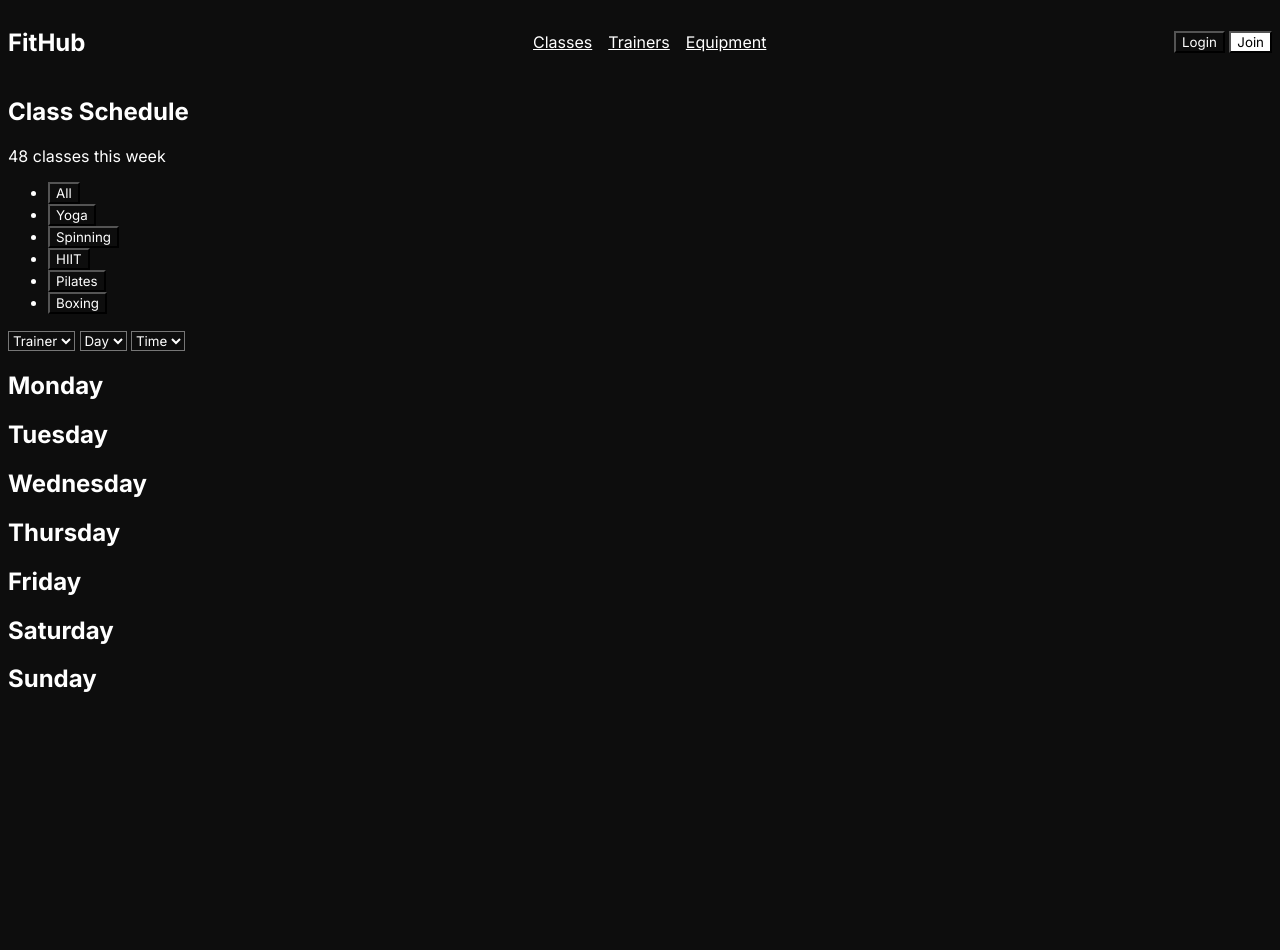
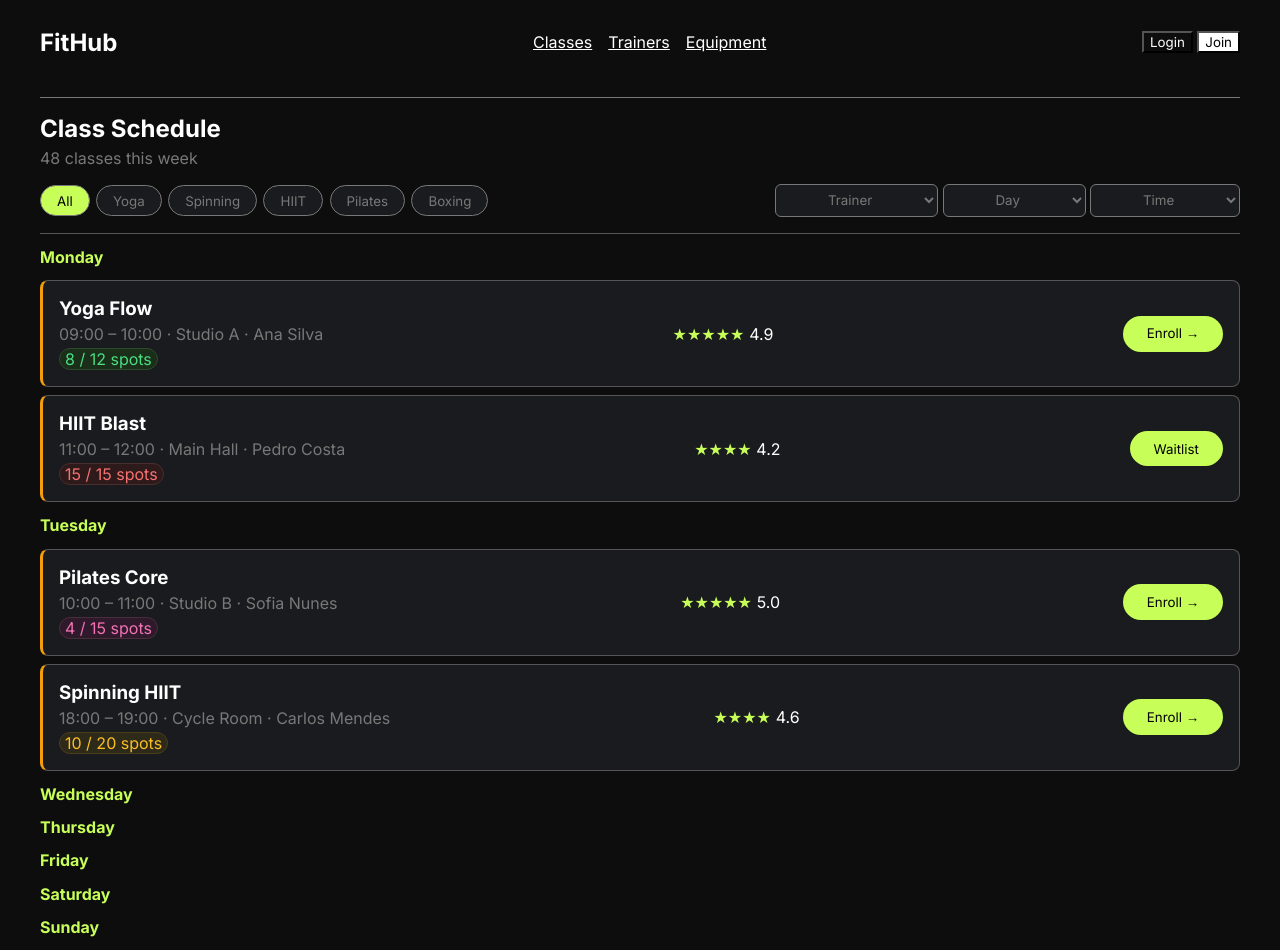
Before and after one commit to FEUP-LTW-2026/ltw-project-ltw16g07, a PHP site: page /classes.html in a window 1280 px wide. Before the commit the page ends 692 px from the top, so only its background shows below. Run offline with PHP 8.4, Linux system fonts and the light colour scheme.

Commit message:
css feito

```diff
--- /dev/null
+++ b/classes.css
@@ -0,0 +1,164 @@
+body {
+  padding: 0 2rem;
+}
+
+#menu h1{
+    border-top: 1px solid #797878;
+    margin-bottom: 5px;
+    padding-top:1rem;
+}
+#menu p{
+    color:#797878;
+    margin-bottom: 0.10rem;
+    margin-top: 0;
+
+}
+
+
+#menu ul {
+    display:flex;
+    flex-wrap:wrap;
+    gap: 0.4rem;
+    list-style: none;
+    padding:0;
+
+
+}
+
+.filter-btn:hover {
+  background: #c7ff58;
+  color: #000;
+
+}
+
+.filter-btn {
+    border:1px solid #797878;
+    border-radius: 999px;
+    padding: 0.4rem 1rem;
+    background-color: #1a1b1e;
+    color:#797878;
+}
+
+.filter-btn.active {
+  background: #c7ff58;
+  color: #000;
+}
+
+.filters select{
+    border:1px solid #797878;
+    border-radius: 6px;
+    padding:0.4rem 3rem;
+    background-color: #1a1b1e;
+    color:#797878;
+
+
+
+}
+
+.filter-row {
+  display: flex;
+  justify-content: space-between;
+  align-items: center;
+  border-bottom: 1px solid #555;
+  padding-bottom: 0.03rem;
+
+}
+
+.day h2 {
+  color: #c7ff58;
+}
+
+.class-card {
+  display: flex;
+  align-items: center;
+  justify-content: space-between;
+  gap: 1rem;
+  background: #1a1b1e;
+  border: 1px solid #555;
+  border-left: 3px solid #f59e0b;
+  border-radius: 8px;
+  padding: 1rem;
+  margin-bottom: 0.5rem;
+}
+
+.action-btn {
+  background: #c7ff58;
+  color: #000;
+  border: none;
+  border-radius: 999px;
+  padding: 0.6rem 1.5rem;
+}
+
+.class-actions{
+    background: #1a1b1e;
+}
+
+.class-info {
+  background: #1a1b1e;
+  display: flex;
+  flex-direction: column;
+  gap: 0.25rem;
+}
+
+.day h2 {
+  font-weight: 700;
+  font-size: 1rem;
+}
+
+.rating{
+    background: #1a1b1e;
+    display: flex;
+    align-items: center;
+    gap: 0.3rem;
+
+}
+
+.title{
+    background: #1a1b1e;
+    margin:0;
+}
+
+.info{
+    color: #797878;
+    background: #1a1b1e;
+    margin: 0;
+}
+
+.spots{
+    color: #4ade80;
+    background:#1a2e1a;
+    padding-left:5px;
+    padding-right: 5px;
+    margin: 0;
+    border-radius: 500px;
+    width: fit-content;
+}
+
+.rating .stars {
+  background: #1a1b1e;
+  color: #c7ff58;
+}
+
+[data-type="yoga"] .spots {
+  background: #1a2e1a;
+  border: 1px solid #2d4a2d;
+  color: #4ade80;
+}
+
+[data-type="hiit"] .spots {
+  background: #2e1a1a;
+  border: 1px solid #4a2d2d;
+  color: #f87171;
+}
+
+[data-type="pilates"] .spots {
+  background: #2e1a2a;
+  border: 1px solid #4a2d3d;
+  color: #f472b6;
+}
+
+[data-type="spinning"] .spots {
+  background: #2e2a1a;
+  border: 1px solid #4a3d1a;
+  color: #fbbf24;
+}
--- a/classes.html
+++ b/classes.html
@@ -2,6 +2,7 @@
 <html>
     <head>
         <title>FitHub</title>
+        <link rel="stylesheet" href="classes.css">
         <link rel="stylesheet" href="style.css">
         <link href="https://fonts.googleapis.com/css2?family=Inter:wght@400;500;600;700&display=swap" rel="stylesheet">
     </head>
@@ -21,16 +22,17 @@
         <nav id="menu">
             <h1>Class Schedule</h1>
             <p>48 classes this week</p>
-            <ul>
-                <li><button class="filter-btn" data-filter="All">All</button></li>
+            <div class="filter-row">
+              <ul>
+                <li><button class="filter-btn active" data-filter="All">All</button></li>
                 <li><button class="filter-btn" data-filter="Yoga">Yoga</button></li>
                 <li><button class="filter-btn" data-filter="Spinning">Spinning</button></li>
                 <li><button class="filter-btn" data-filter="HIIT">HIIT</button></li>
                 <li><button class="filter-btn" data-filter="Pilates">Pilates</button></li>
                 <li><button class="filter-btn" data-filter="Boxing">Boxing</button></li>
             </ul>
-        </nav>
-        <div class="filters">
+
+           <div class="filters">
 
             <select id="trainer-filter">
                <option value="">Trainer</option>
@@ -44,15 +46,67 @@
               <option value="">Time</option>
             </select>
 
-        </div>
+            </div>
+            </div>
+        </nav>
         <div class="schedule">
             <div class="day" data-day="monday">
                 <h2>Monday</h2>
-                <div class="classes-container"></div>
+                <div class="classes-container">
+                 <div class="class-card" data-type="yoga">
+                   <div class="class-info">
+                    <h3 class="title">Yoga Flow</h3>
+                    <p class="info">09:00 – 10:00 · Studio A · Ana Silva</p>
+                    <p class="spots">8 / 12 spots</p>
+                   </div>
+                    <p class="rating"><span class="stars">★★★★★</span> 4.9</p>
+                    <div class="class-actions">
+                     <button class="action-btn enroll">Enroll →</button>
+                    </div>
+                 </div>
+
+                 <div class="class-card" data-type="hiit">
+                    <div class="class-info">
+                     <h3 class="title">HIIT Blast</h3>
+                     <p class="info">11:00 – 12:00 · Main Hall · Pedro Costa</p>
+                     <p class="spots">15 / 15 spots</p>
+                    </div>
+                     <p class="rating"><span class="stars">★★★★</span> 4.2</p>
+                     <div class="class-actions">
+                      <button class="action-btn waitlist">Waitlist</button>
+                     </div>
+                 </div>
+                </div>
             </div>
             <div class="day" data-day="tuesday">
                 <h2>Tuesday</h2>
-                <div class="classes-container"></div>
+                <div class="classes-container">
+
+                  <div class="class-card" data-type="pilates">
+                   <div class="class-info">
+                    <h3 class="title">Pilates Core</h3>
+                    <p class="info">10:00 – 11:00 · Studio B · Sofia Nunes</p>
+                    <p class="spots">4 / 15 spots</p>
+                  </div>
+                    <p class="rating"><span class="stars">★★★★★</span> 5.0</p>
+                    <div class="class-actions">
+                     <button class="action-btn enroll">Enroll →</button>
+                    </div>
+                </div>
+
+                <div class="class-card" data-type="spinning">
+                  <div class="class-info">
+                   <h3 class="title">Spinning HIIT</h3>
+                   <p class="info">18:00 – 19:00 · Cycle Room · Carlos Mendes</p>
+                   <p class="spots">10 / 20 spots</p>
+                  </div>
+                   <p class="rating"><span class="stars">★★★★</span> 4.6</p>
+                   <div class="class-actions">
+                    <button class="action-btn enroll">Enroll →</button>
+                   </div>
+                  </div>
+
+                </div>
             </div>
             <div class="day" data-day="wednesday">
                 <h2>Wednesday</h2>
@@ -82,14 +136,18 @@
 
         <template id="class-template">
             <div class="class-card">
+              <div class="class-info">
                 <h3 class="title"></h3>
                 <p class="info"></p>
                 <p class="spots"></p>
-                <p class="rating"></p>
+              </div>
+                <p class="rating"><span class="stars"></span></p>
                 <div class="class-actions">
                   <button class="action-btn">Enroll</button>
                 </div>
             </div>
         </template>
+
+
     </body>
 </html>
```
Also changed, not shown: style.css (line endings or trailing spaces).
